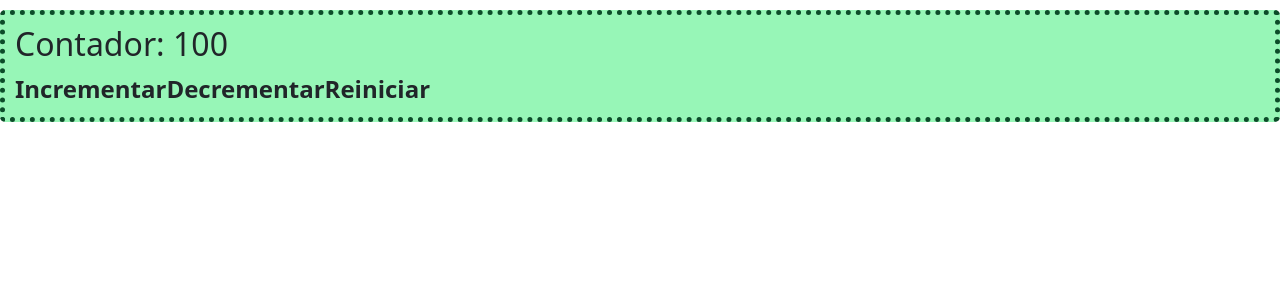
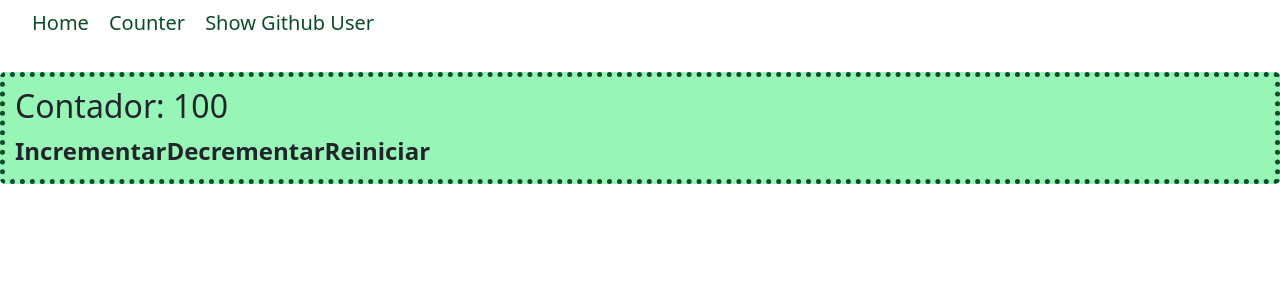
Before and after one commit to IluHeart/SEMANA-6-a-9-REACT-VITE, a React (Vite) app: page /counter in a window 1280 px wide. Shown: the top 300 px of the page. Built offline with nearby package versions, Linux system fonts and the light colour scheme.

Commit message:
Ejercicio 85 React Vite React Router

```diff
--- a/src/App.jsx
+++ b/src/App.jsx
@@ -1,4 +1,4 @@
-import { Route, Routes } from "react-router-dom";
+import { Link, Route, Routes } from "react-router-dom";
 // import Hello from "./Ejercicios/Hello";
 // import Message from "./Ejercicios/Message.jsx";
 import Bienvenido from "./Ejercicios/Bienvenido";
@@ -23,6 +23,7 @@ import Counter from "./Ejercicios/Counter";
 // import CurrentLocation from "./Ejercicios/CurrentLocation";
 // import FilteredList from "./Ejercicios/FilteredList";
 import ShowGithubUser from "./Ejercicios/ShowGithubUser";
+import "./index.scss";
 
 function App() {
   // const handleLogin = (userData) => {
@@ -32,7 +33,6 @@ function App() {
   const incrementAmount = 20;
   const decrementAmount = 20;
 
-  const username = "IluHeart"
   // const handleAlertClick = (currentTime) => {
   //   alert(`La hora actual es: ${currentTime}`);
   // };
@@ -51,10 +51,21 @@ function App() {
   //   { id: 3, name: "Wilmer", age: 25 },
   // ];
 
-
-
   return (
     <div className="App">
+      <nav className="navbar">
+        <ul>
+          <li>
+            <Link to="/">Home</Link>
+          </li>
+          <li>
+            <Link to="/counter">Counter</Link>
+          </li>
+          <li>
+            <Link to="/users/:username">Show Github User</Link>
+          </li>
+        </ul>
+      </nav>
       <Routes>
         <Route path="/" element={<Bienvenido name={name} age={69} />} />
         <Route
--- a/src/index.scss
+++ b/src/index.scss
@@ -56,3 +56,18 @@
 .github-users-list-item a:hover {
   text-decoration: underline;
 }
+
+.navbar ul {
+  display: flex;
+  gap: 20px;
+  font-size: 20px;
+}
+.navbar ul a {
+  text-decoration: none;
+  color: #0c4c29;
+}
+
+.navbar ul a:hover {
+  text-decoration: underline;
+  color: #9900ff7a;
+}
```
